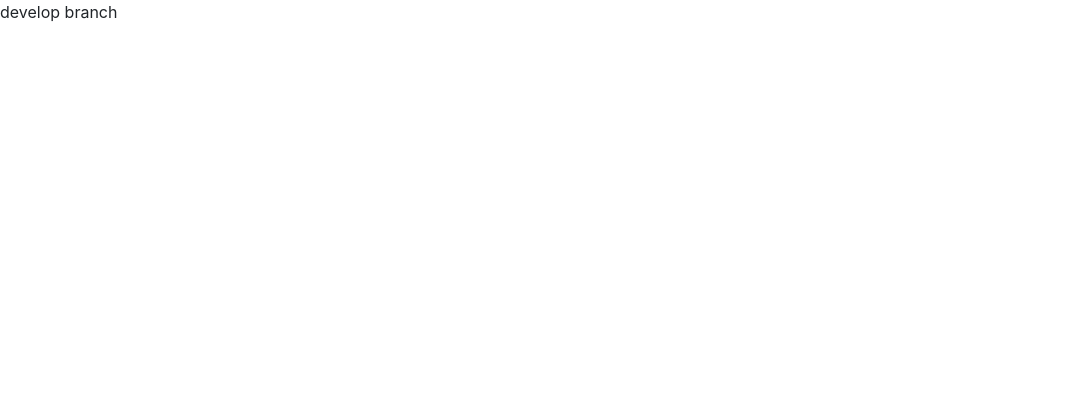
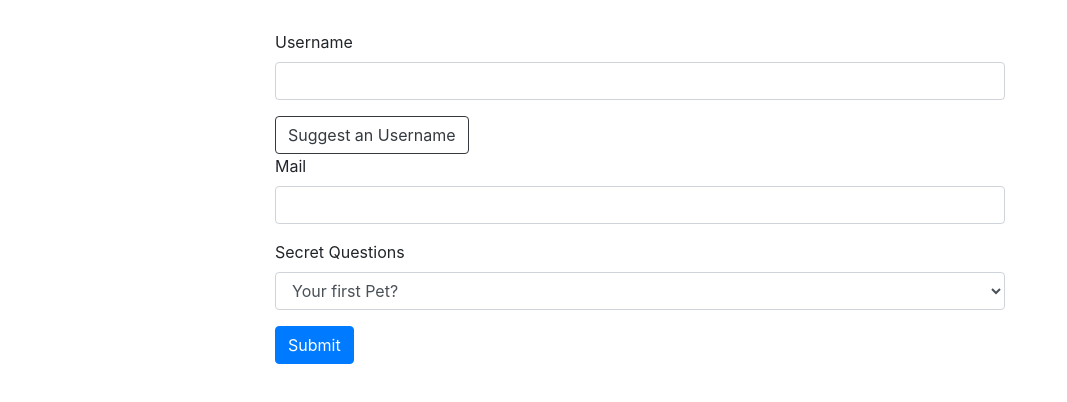
Before and after one commit to cyborg-nomade/angular-course, an Angular app: page / in a window 1280 px wide. Shown: the top 402 px of the page, without its empty margins (0-1067 px from the left). Built offline with nearby package versions, Linux system fonts and the light colour scheme.

Commit message:
initial setup

```diff
--- a/src/app/app.component.css
+++ b/src/app/app.component.css
@@ -0,0 +1,3 @@
+.container {
+  margin-top: 30px;
+}
--- a/src/app/app.component.html
+++ b/src/app/app.component.html
@@ -1 +1,27 @@
-develop branch
+<div class="container">
+  <div class="row">
+    <div class="col-12 col-sm-10 col-md-8 offset-sm-1 offset-md-2">
+      <form>
+        <div id="user-data">
+          <div class="form-group">
+            <label for="username">Username</label>
+            <input type="text" id="username" class="form-control">
+          </div>
+          <button class="btn btn-outline-dark" type="button">Suggest an Username</button>
+          <div class="form-group">
+            <label for="email">Mail</label>
+            <input type="email" id="email" class="form-control">
+          </div>
+        </div>
+        <div class="form-group">
+          <label for="secret">Secret Questions</label>
+          <select id="secret" class="form-control">
+            <option value="pet">Your first Pet?</option>
+            <option value="teacher">Your first teacher?</option>
+          </select>
+        </div>
+        <button class="btn btn-primary" type="submit">Submit</button>
+      </form>
+    </div>
+  </div>
+</div>
--- a/src/app/app.component.ts
+++ b/src/app/app.component.ts
@@ -5,4 +5,8 @@
   templateUrl: './app.component.html',
   styleUrls: ['./app.component.css']
 })
-export class AppComponent {}
+export class AppComponent {
+  suggestUserName() {
+    const suggestedName = 'Superuser';
+  }
+}
--- a/src/app/app.module.ts
+++ b/src/app/app.module.ts
@@ -1,12 +1,13 @@
 import { BrowserModule } from '@angular/platform-browser';
 import { NgModule } from '@angular/core';
+import { FormsModule } from '@angular/forms';
 
 import { AppComponent } from './app.component';
 import { AppRoutingModule } from './app-routing.module';
 
 @NgModule({
   declarations: [AppComponent],
-  imports: [BrowserModule, AppRoutingModule],
+  imports: [BrowserModule, AppRoutingModule, FormsModule],
   providers: [],
   bootstrap: [AppComponent]
 })
```
